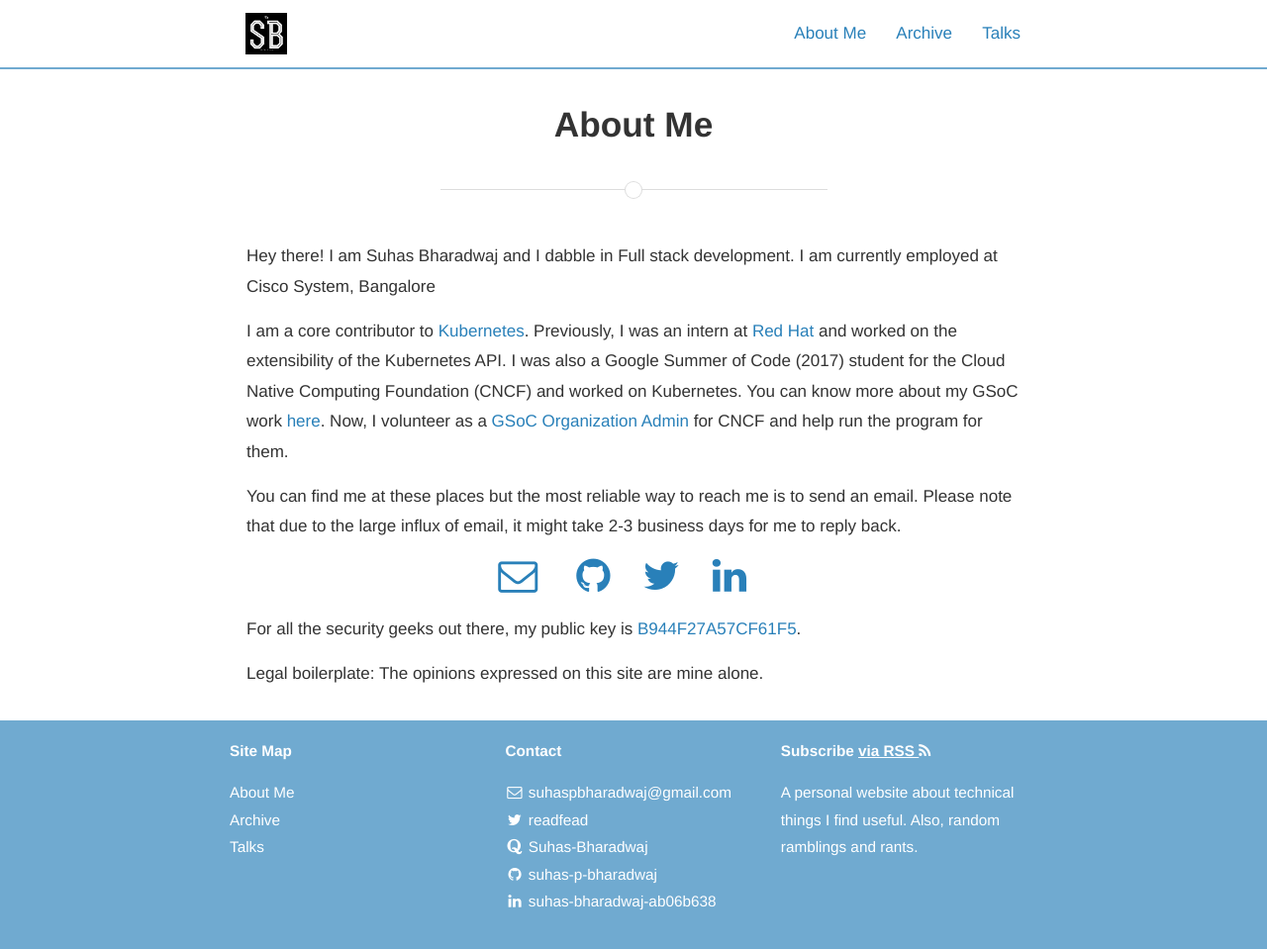
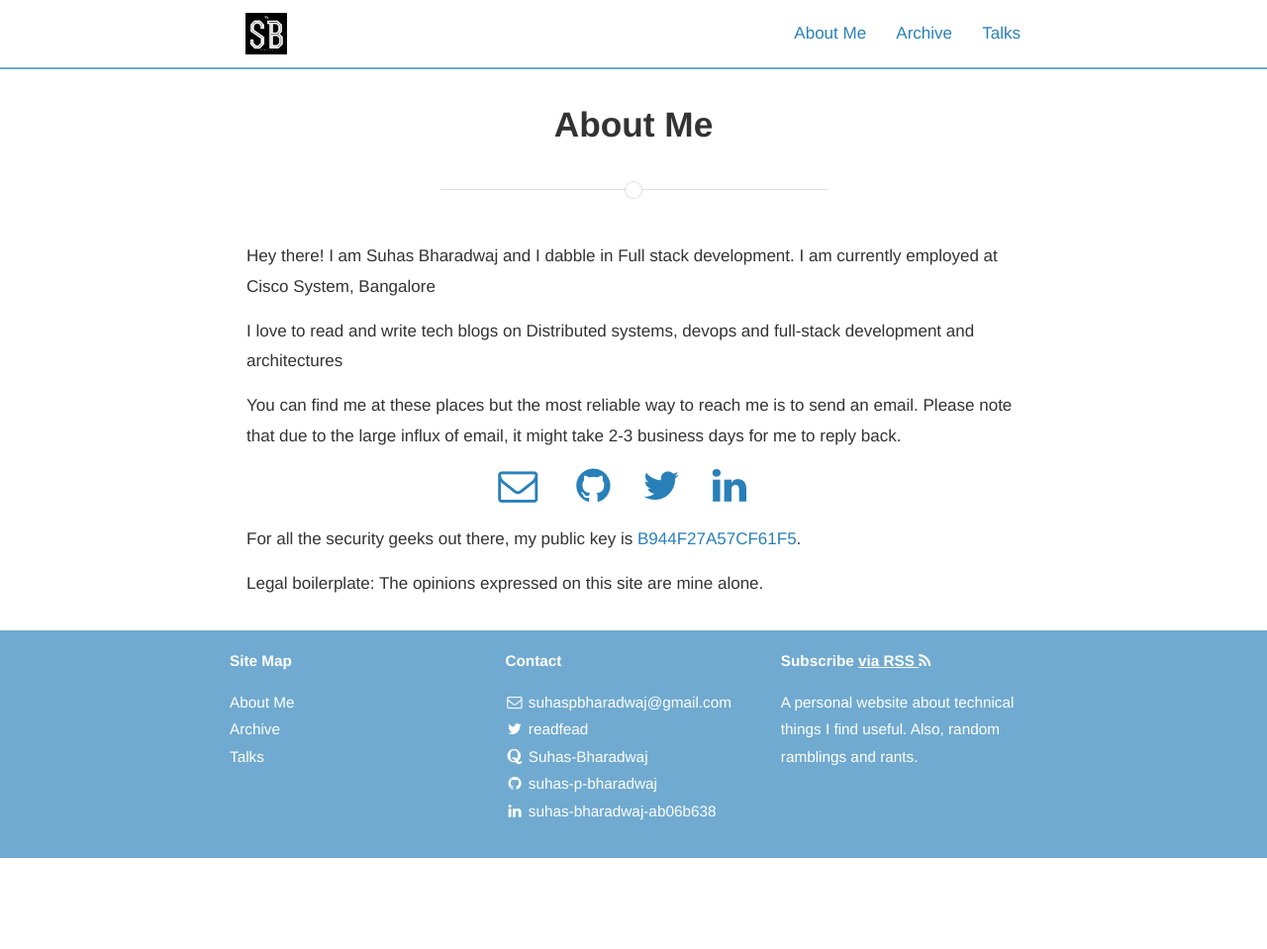
Before and after one commit to suhas-p-bharadwaj/suhas-p-bharadwaj.github.io, a Jekyll site: the page built from about.md, in a window 1280 px wide. Shown: the whole page at 99% size. Built offline with Jekyll 4.4.1, drawn with Linux system fonts in a browser that asks for light colours; nearby versions of some CDN libraries; comment, search, counter and statistics services are not loaded; a style sheet for code colours, icons or effects is not loaded; after the commit the page ends 900 px from its top, so only the background shows below that.

Commit message:
Latest updates to my blog. Included a bunch of changes

```diff
--- a/about.md
+++ b/about.md
@@ -9,10 +9,7 @@ permalink: /about/
 
 Hey there! I am Suhas Bharadwaj and I dabble in Full stack development. I am currently employed at Cisco System, Bangalore
 
-I am a core contributor to [Kubernetes](https://kubernetes.io/).
-Previously, I was an intern at [Red Hat](https://www.redhat.com/en) and worked on the extensibility of the Kubernetes API.
-I was also a Google Summer of Code (2017) student for the Cloud Native Computing Foundation (CNCF) and worked on Kubernetes. You can know more about my GSoC work [here](https://github.com/nikhita/gsoc-meta-k8s).
-Now, I volunteer as a [GSoC Organization Admin](https://github.com/cncf/soc#organization-admins) for CNCF and help run the program for them.
+I love to read and write tech blogs on Distributed systems, devops and full-stack development and architectures
 
 You can find me at these places but the most reliable way to reach me is to send an email. Please note that due to the large influx of email, it might take 2-3 business days for me to reply back.
 
```
Also changed, not shown: 5 other files.
